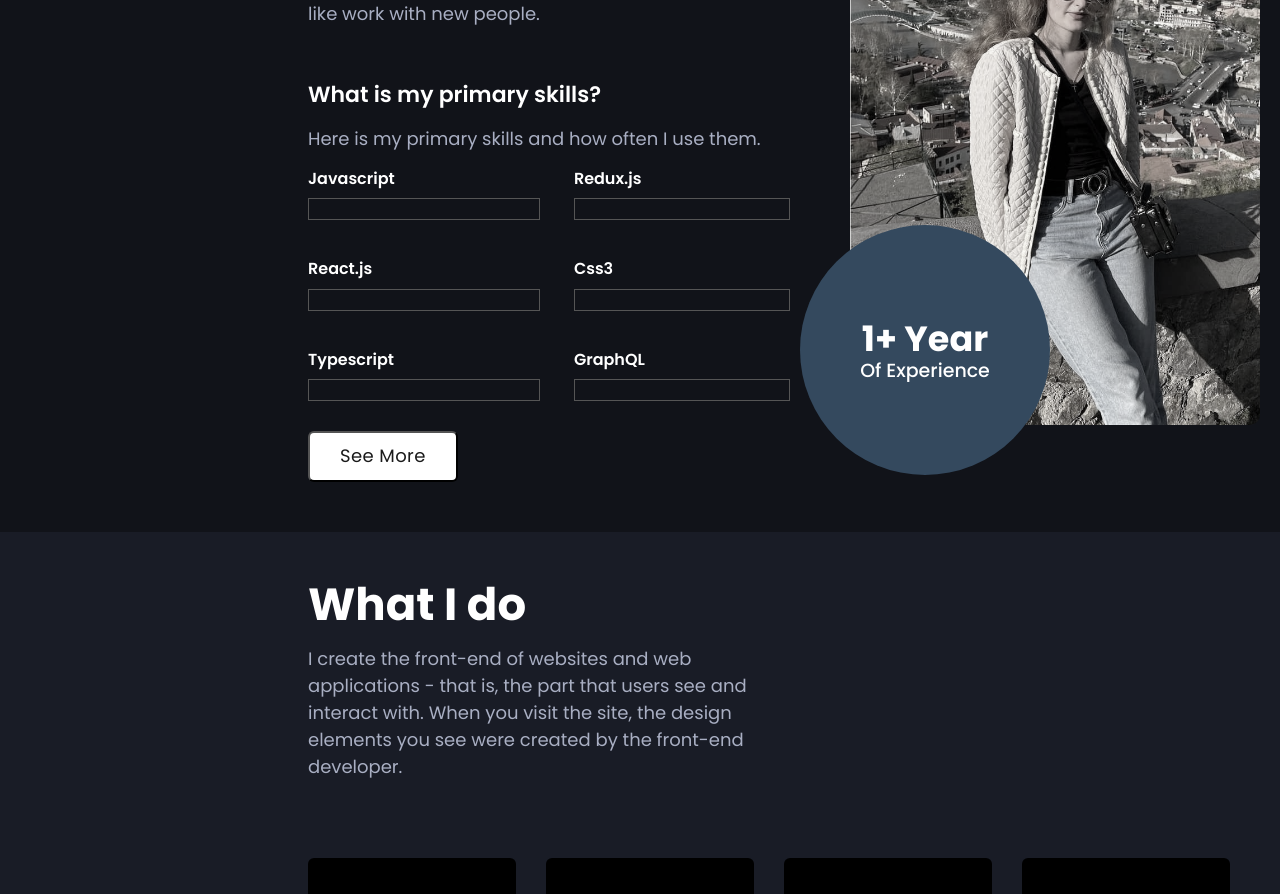
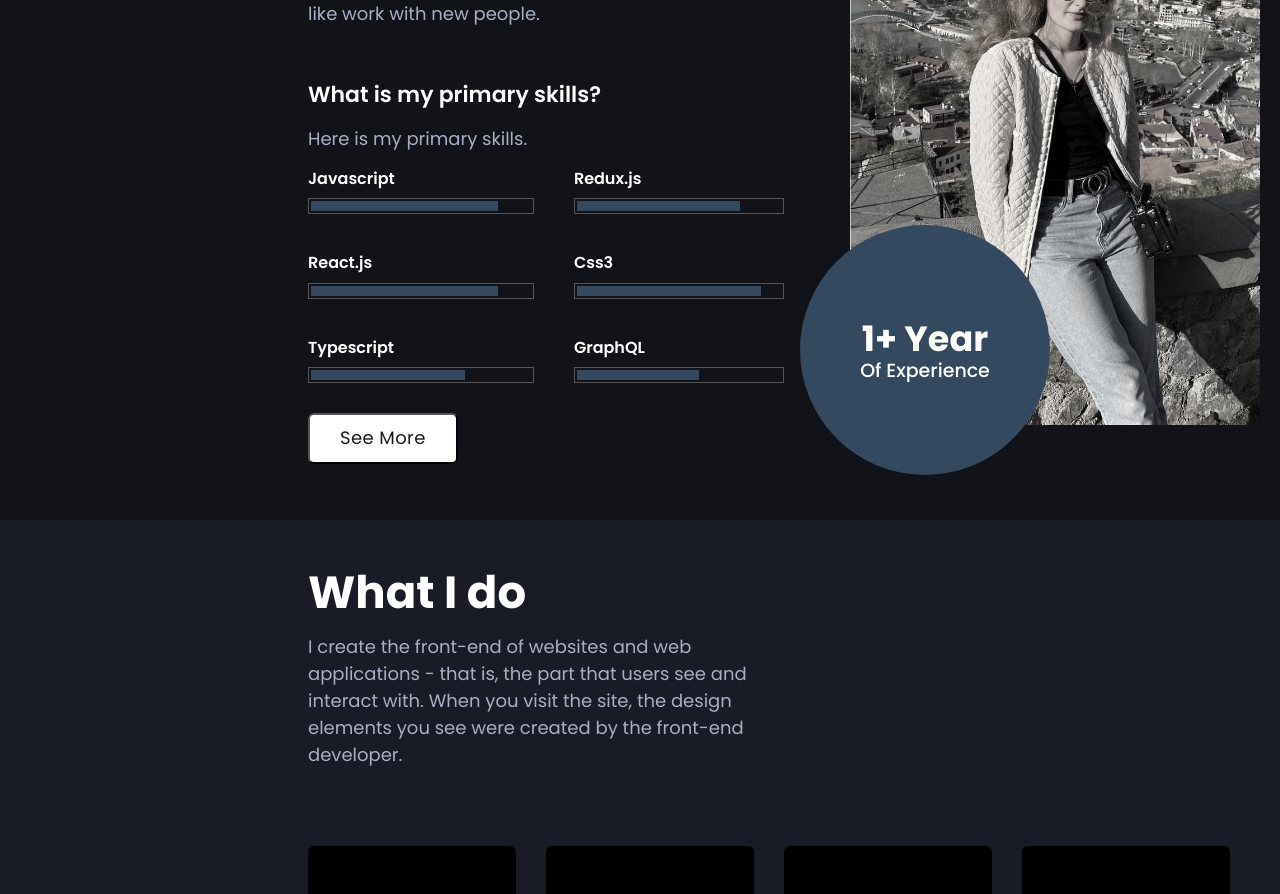
Before and after one commit to Feralwater/cv, a React (Create React App) app: page / in a window 1280 px wide. Shown: the part 1080-1974 px from the top of the page. Built offline with nearby package versions, Linux system fonts and the light colour scheme.

Commit message:
implement skills progress

```diff
--- a/src/Pages/About/components/Skill/constants.ts
+++ b/src/Pages/About/components/Skill/constants.ts
@@ -1,8 +1,26 @@
 export const skills = [
-  'Javascript',
-  'React.js',
-  'Typescript',
-  'Redux.js',
-  'Css3',
-  'GraphQL',
+  {
+    progress: 85,
+    skill: 'Javascript',
+  },
+  {
+    progress: 85,
+    skill: 'React.js',
+  },
+  {
+    progress: 70,
+    skill: 'Typescript',
+  },
+  {
+    progress: 80,
+    skill: 'Redux.js',
+  },
+  {
+    progress: 90,
+    skill: 'Css3',
+  },
+  {
+    progress: 60,
+    skill: 'GraphQL',
+  },
 ];
--- a/src/Pages/About/components/Skill/index.tsx
+++ b/src/Pages/About/components/Skill/index.tsx
@@ -1,14 +1,25 @@
 import React from 'react';
-import { ProgressInner, SkillLabel } from 'Pages/About/components/Skill/styles';
+import {
+  Bar, Inner, ProgressInner, SkillLabel,
+} from 'Pages/About/components/Skill/styles';
 
 interface ISkill {
   skill: string;
+  progress: number;
 }
 
-const Skill = ({ skill }:ISkill) => (
+const Skill = ({ skill, progress }:ISkill) => (
   <div>
     <SkillLabel>{skill}</SkillLabel>
-    <ProgressInner><div /></ProgressInner>
+    <ProgressInner>
+      <Bar>
+        <Inner
+          width={progress}
+          initial={{ opacity: 0, x: '-100%' }}
+          whileInView={{ opacity: 1, x: '0' }}
+        />
+      </Bar>
+    </ProgressInner>
   </div>
 );
 
--- a/src/Pages/About/components/Skill/styles.ts
+++ b/src/Pages/About/components/Skill/styles.ts
@@ -1,4 +1,5 @@
 import styled from 'styled-components';
+import { motion } from 'framer-motion';
 
 export const SkillLabel = styled.span`
   font-size: 16px;
@@ -15,4 +16,21 @@ export const ProgressInner = styled.div`
   height: 16px;
   border: ${({ theme }) => theme.borders.progressBorder};
   padding: 2px;
+  box-sizing: border-box;
+  overflow: hidden;
 `;
+
+export const Bar = styled.div`
+  height: 100%;
+`;
+
+interface IInner {
+  width: number;
+}
+
+export const Inner = styled(motion.div)<IInner>`
+  height: 100%;
+  width: ${({ width }) => width}%;
+  background: ${({ theme }) => theme.colors.rhino};
+  transition: all 1.5s ease-in-out;
+`;
--- a/src/Pages/About/index.tsx
+++ b/src/Pages/About/index.tsx
@@ -53,11 +53,11 @@ const About = () => {
             <SkillsTitle>What is my primary skills?</SkillsTitle>
             <div>
               <Paragraph>
-                Here is my primary skills and how often I use them.
+                Here is my primary skills.
               </Paragraph>
               <Skills>
-                {skills.map((skill) => (
-                  <Skill key={skill} skill={skill} />
+                {skills.map(({ skill, progress }) => (
+                  <Skill key={skill} skill={skill} progress={progress} />
                 ))}
               </Skills>
             </div>
```
